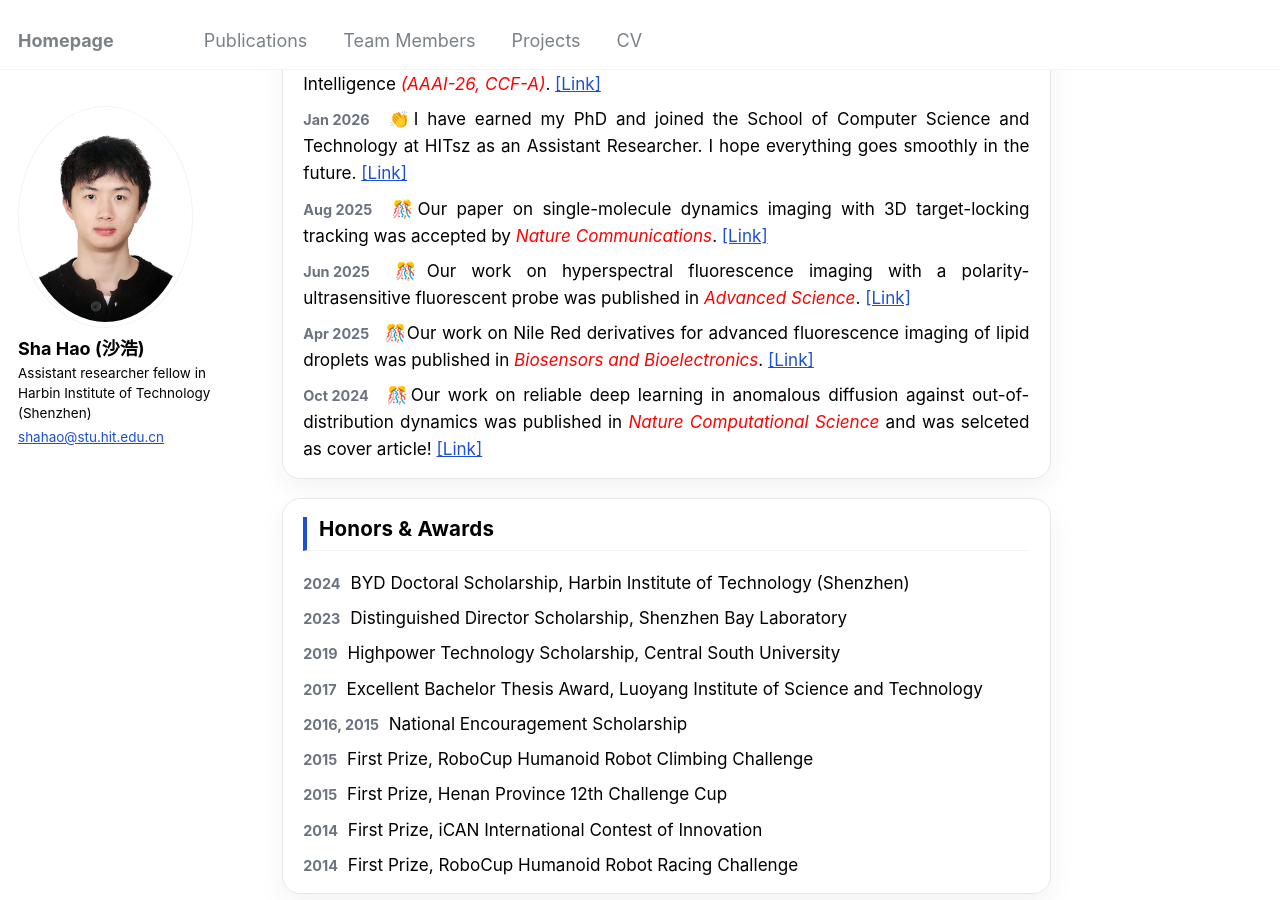
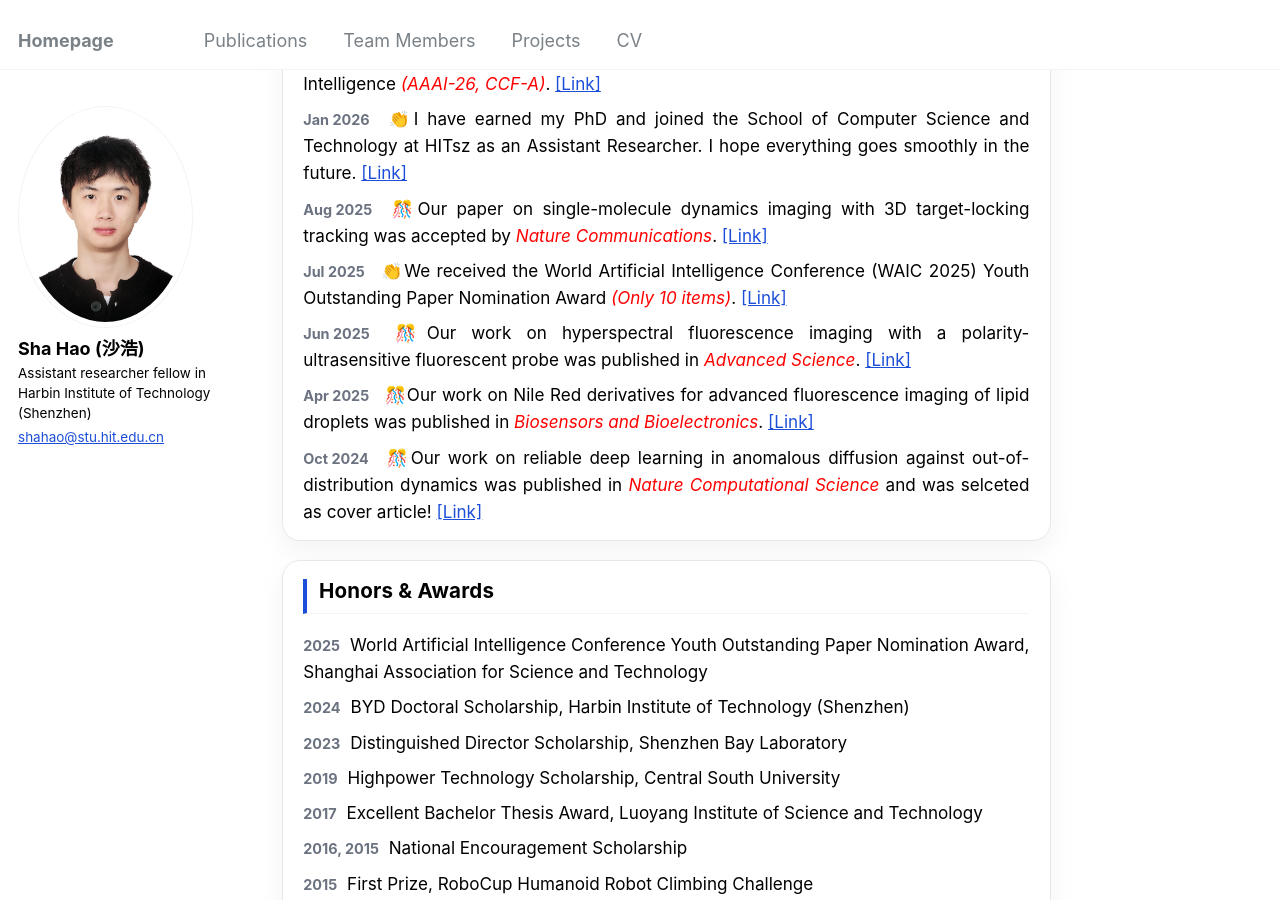
Before and after one commit to hitsh95/shahao, a Jekyll site: the page built from _pages/about.md, in a window 1280 px wide and 900 px high, scrolled down 1360 px. Built offline with Jekyll 4.4.1, drawn with Linux system fonts in a browser that asks for light colours; some web fonts are replaced.

Commit message:
updated-260413

```diff
--- a/_pages/about.md
+++ b/_pages/about.md
@@ -122,6 +122,14 @@ redirect_from:
       </span>
     </li>
     <li>
+      <span class="home-news-time">Jul 2025</span>
+      <span class="home-news-body">
+        👏We received the World Artificial Intelligence Conference (WAIC 2025) Youth Outstanding Paper Nomination Award
+        <em style="color: red;">(Only 10 items)</em>.
+        <a href="https://www.waicyop.cn/article/15" target="_blank">[Link]</a>
+      </span>
+    </li>
+    <li>
       <span class="home-news-time">Jun 2025</span>
       <span class="home-news-body">
         🎊Our work on hyperspectral fluorescence imaging with a polarity-ultrasensitive fluorescent probe was published in
@@ -151,6 +159,7 @@ redirect_from:
 <section class="home-section">
   <h2>Honors & Awards</h2>
   <ul class="home-compact-list">
+     <li><span class="home-item-time">2025</span><span class="home-item-body">World Artificial Intelligence Conference Youth Outstanding Paper Nomination Award, Shanghai Association for Science and Technology</span></li>
     <li><span class="home-item-time">2024</span><span class="home-item-body">BYD Doctoral Scholarship, Harbin Institute of Technology (Shenzhen)</span></li>
     <li><span class="home-item-time">2023</span><span class="home-item-body">Distinguished Director Scholarship, Shenzhen Bay Laboratory</span></li>
     <li><span class="home-item-time">2019</span><span class="home-item-body">Highpower Technology Scholarship, Central South University</span></li>
```
